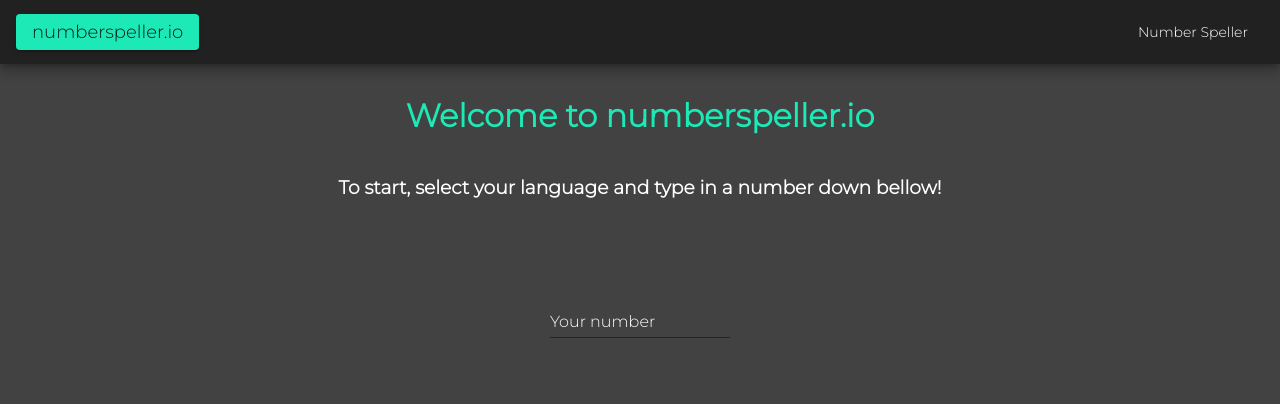
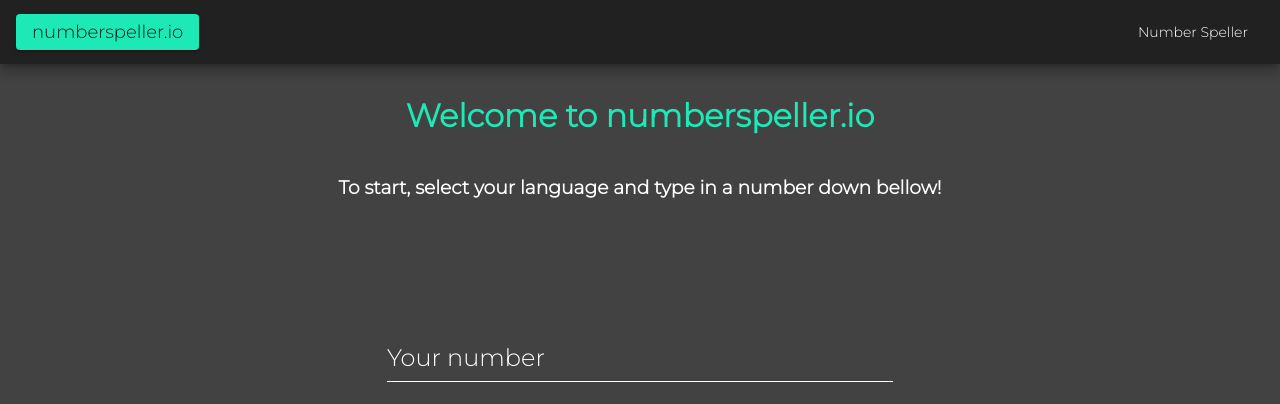
Before and after one commit to pabloL0pez/NumberSpeller, an Angular app: page /number-speller in a window 1280 px wide. Shown: the top 404 px of the page. Built offline with nearby package versions, Linux system fonts and the light colour scheme.

Commit message:
Style input

```diff
--- a/src/app/modules/module-number-speller/number-speller/number-speller.component.html
+++ b/src/app/modules/module-number-speller/number-speller/number-speller.component.html
@@ -1,3 +1,4 @@
+<div class="encapsulation-container">
     <div fxLayout="row" fxLayoutAlign="center start" fxFlex="100">
         <div fxLayout="column" fxLayoutAlign="center center" fxFlex="50">
             <h1 fxFlex="100" class="color-teal-a400">
@@ -6,11 +7,9 @@
             <h3 fxFlex="100">
                 To start, select your language and type in a number down bellow!
             </h3>
-        <br><br><br><br>
-        <div fxFlex="100">
-            <mat-form-field>
+            <mat-form-field fxFlex="100" class="number-input">
                 <mat-label>Your number</mat-label>
-                <input color="accent" matInput placeholder="Type in your number!" [formControl]="numberFormControl">
+                <input matInput placeholder="Type in your number!" [formControl]="numberFormControl">
             </mat-form-field>
         </div>
     </div>
--- a/src/app/modules/module-number-speller/number-speller/number-speller.component.scss
+++ b/src/app/modules/module-number-speller/number-speller/number-speller.component.scss
@@ -1,4 +1,6 @@
 @import '../../../../assets/styles/mat-colors.scss';
+
+.encapsulation-container {
 
     * {
         color: white;
@@ -7,3 +9,24 @@
     h1, h2, h3 {
         text-align: center;
     }
+
+    .color-teal-a400{
+        color: mat-color($mat-teal, A400);
+    }
+
+    .number-input {
+        margin-top: 4em;
+        width: 80%;
+        font-size: 24px;
+        line-height: 28px;
+        font-weight: 400;
+    }
+
+    .mat-form-field-underline {
+        background-color: white !important;
+    }
+
+    .mat-form-field-ripple {
+        background-color: map-get($mat-colors, mat-teal-A400) !important;
+    }
+}
--- a/src/app/modules/module-number-speller/number-speller/number-speller.component.ts
+++ b/src/app/modules/module-number-speller/number-speller/number-speller.component.ts
@@ -1,10 +1,11 @@
-import { Component, OnInit } from '@angular/core';
+import { Component, OnInit, ViewEncapsulation } from '@angular/core';
 import { FormControl } from '@angular/forms';
 
 @Component({
   selector: 'app-number-speller',
   templateUrl: './number-speller.component.html',
-  styleUrls: ['./number-speller.component.scss']
+  styleUrls: ['./number-speller.component.scss'],
+  encapsulation: ViewEncapsulation.None,
 })
 export class NumberSpellerComponent implements OnInit {
 
```
Lines whose indentation alone changed are shown as unchanged.
